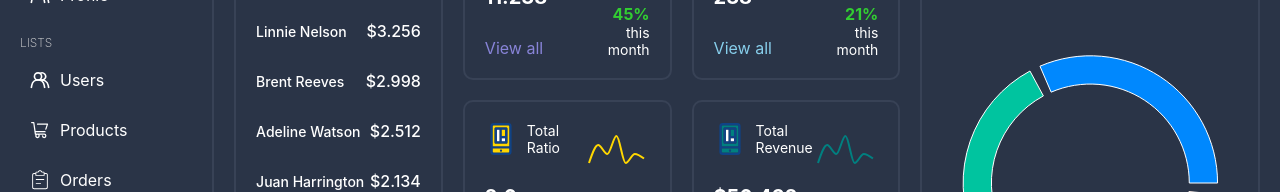
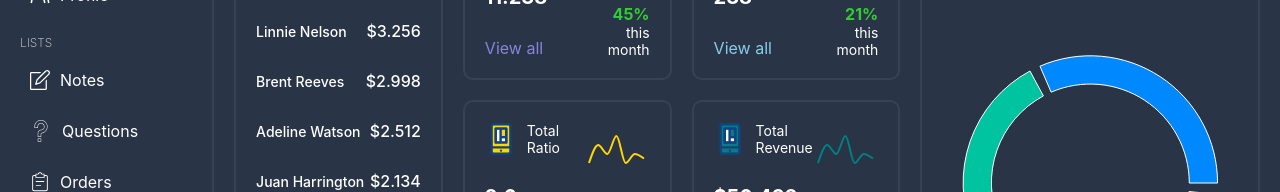
Before and after one commit to Arslan49sp/mentor-front, a React (Create React App) app: page / in a window 1280 px wide. Shown: the part 177-369 px from the top of the page. Built offline with nearby package versions, Linux system fonts and the light colour scheme.

Commit message:
add questions and notes in menu.

```diff
--- a/src/components/menu/Menu.js
+++ b/src/components/menu/Menu.js
@@ -10,7 +10,7 @@ const Menu = () => {
           <span className="title">{item.title}</span>
           {item.listItems.map((listItem) => (
             <Link to={listItem.url} className="listItem" key={listItem.id}>
-              <img src={listItem.icon} alt="" />
+              <img src={listItem.icon} alt="" className="icon" />
               <span className="listItemTitle">{listItem.title}</span>
             </Link>
           ))}
--- a/src/components/menu/menu.scss
+++ b/src/components/menu/menu.scss
@@ -19,6 +19,10 @@
       }
     }
 
+    .icon {
+      fill: white;
+    }
+
     .listItem {
       display: flex;
       align-items: center;
--- a/src/data/data.js
+++ b/src/data/data.js
@@ -23,15 +23,15 @@ export const menu = [
       listItems: [
         {
           id: 1,
-          title: "Users",
-          url: "/users",
-          icon: "user.svg",
+          title: "Notes",
+          url: "/notes",
+          icon: "note.svg",
         },
         {
           id: 2,
-          title: "Products",
-          url: "/products",
-          icon: "product.svg",
+          title: "Questions",
+          url: "/questions",
+          icon: "question.svg",
         },
         {
           id: 3,
--- a/src/pages/users/Users.js
+++ b/src/pages/notes/Notes.js
@@ -1,5 +1,5 @@
 import DataTable from "../../components/dataTable/DataTable";
-import "./users.scss";
+import "./notes.scss";
 import Add from "../../components/add/Add";
 import { useState } from "react";
 import { userRows } from "../../data/data";
@@ -53,7 +53,7 @@ const columns = [
   },
 ];
 
-const Users = () => {
+const Notes = () => {
   const [open, setOpen] = useState(false);
 
   // TEST THE API
@@ -69,7 +69,7 @@ const Users = () => {
   return (
     <div className="users">
       <div className="info">
-        <h1>Users</h1>
+        <h1>Notes</h1>
         <button onClick={() => setOpen(true)}>Add New User</button>
       </div>
       <DataTable slug="users" columns={columns} rows={userRows} />
@@ -86,4 +86,4 @@ const Users = () => {
   );
 };
 
-export default Users;
+export default Notes;
--- a/src/pages/product/Product.js
+++ /dev/null
@@ -1,12 +0,0 @@
-const Product = () => {
-
-    //Fetch data and send to Single Component
-
-    return (
-      <div className="user">
-        Product
-      </div>
-    )
-  }
-
-  export default Product
--- a/src/pages/products/Products.js
+++ /dev/null
@@ -1,12 +0,0 @@
-const Products = () => {
-
-    //Fetch data and send to Single Component
-
-    return (
-      <div className="user">
-        Products
-      </div>
-    )
-  }
-
-  export default Products
--- a/src/pages/user/User.js
+++ b/src/pages/questions/Questions.js
@@ -1,12 +1,12 @@
-const User = () => {
+const Questions = () => {
 
     //Fetch data and send to Single Component
 
     return (
       <div className="user">
-       User
+        Questions
       </div>
     )
   }
 
-  export default User
+  export default Questions
```
Also changed, not shown: src/App.js (+6 -16 lines), public/question.svg (added), src/pages/notes/notes.scss (renamed from src/pages/users/users.scss), src/pages/products/products.scss (deleted), src/pages/questions/questions.scss (added), src/pages/user/user.scss (deleted).
